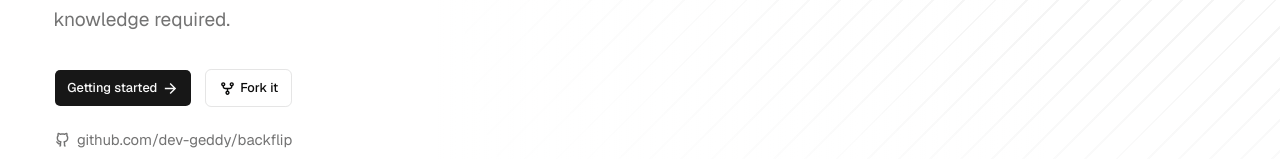
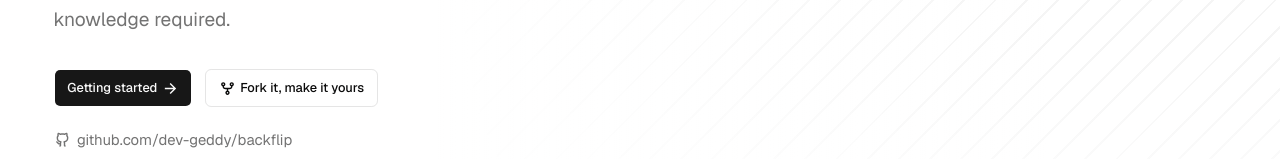
Before and after one commit to dev-geddy/backflip, a Next.js app in the folder apps/web/: page / in a window 1280 px wide. Shown: the part 467-626 px from the top of the page. Built offline with nearby package versions, Linux system fonts and the light colour scheme; no server answers; the database is empty.

Commit message:
feat(web): spell out the hero fork CTA

```diff
--- a/apps/web/app/_components/hero.tsx
+++ b/apps/web/app/_components/hero.tsx
@@ -64,7 +64,7 @@ export function Hero() {
               }
             >
               <RiGitForkLine className="size-4" aria-hidden="true" />
-              Fork it
+              Fork it, make it yours
             </Button>
           </div>
           <a
```
Also changed, not shown: 1 other file (tests, documents, lock files or other folders).
